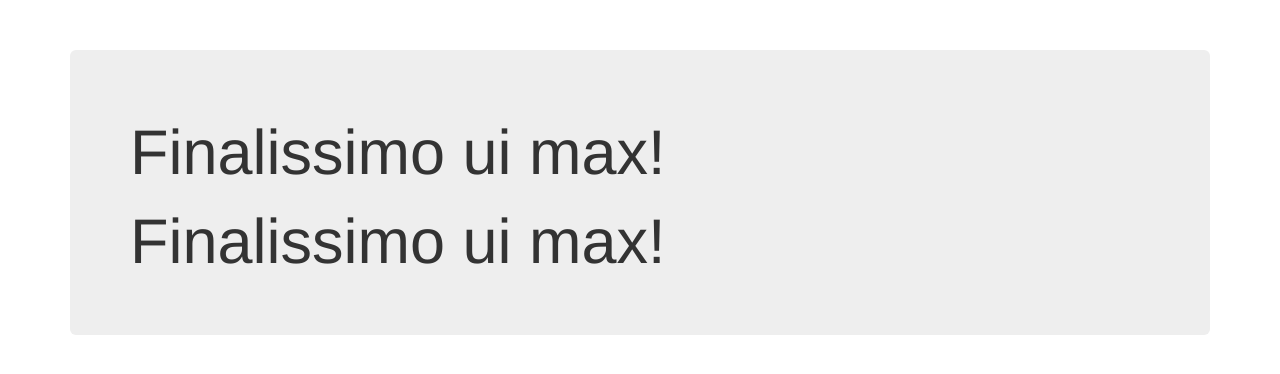
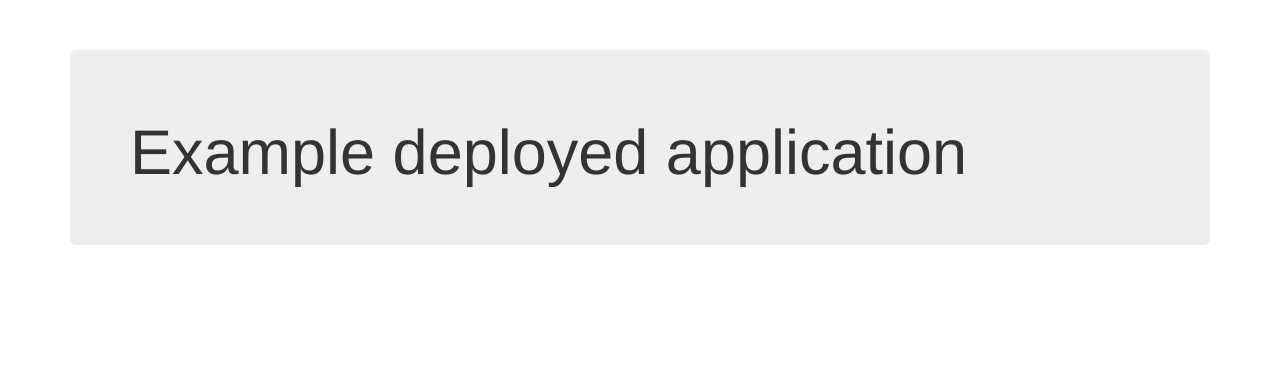
Before and after one commit to jross-iscteiul/dockerwebapp-master, a website: page index.html in a window 1280 px wide. Drawn offline with nearby package versions, Linux system fonts and the light colour scheme.

Commit message:
Update index.html

```diff
--- a/index.html
+++ b/index.html
@@ -2,7 +2,7 @@
 <html lang="en">
 <head>
     <meta charset="UTF-8">
-    <title>Sample Site</title>
+    <title>Sample Site Node</title>
 
     <link rel="stylesheet" href="//maxcdn.bootstrapcdn.com/bootstrap/3.3.1/css/bootstrap.min.css">
     <style>
@@ -13,8 +13,7 @@
 
     <div class="container">
         <div class="jumbotron">
-            <h1>Finalissimo ui max!</h1>
-            <h1>Finalissimo ui max!</h1>
+            <h1>Example deployed application</h1>
         </div>
     </div>
 
```
